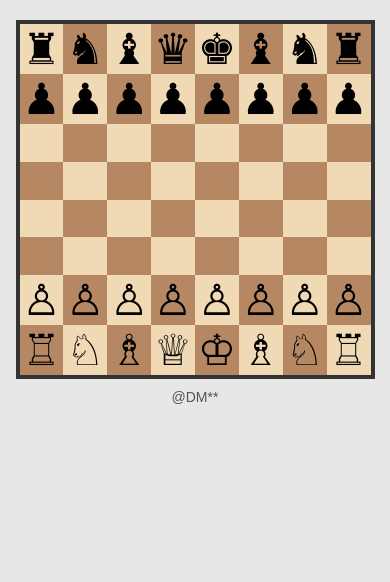
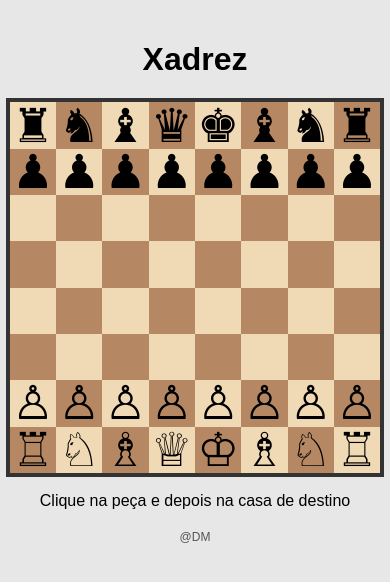
Before and after one commit to michaeldias-code/games, a plain HTML site: page xadrez.html in a window 390 px wide. Drawn offline with Linux system fonts and the light colour scheme.

Commit message:
Update xadrez.html

```diff
--- a/xadrez.html
+++ b/xadrez.html
@@ -1,26 +1,26 @@
 <!DOCTYPE html>
-<html lang="pt-br">
+<html lang="pt-BR">
 <head>
 <meta charset="UTF-8">
-<title>Xadrez - Versão 3</title>
+<title>Xadrez - Versão Mobile Friendly</title>
 <style>
 body {
     display: flex;
     flex-direction: column;
-    justify-content: center;
     align-items: center;
     margin-top: 20px;
     background: #e7e7e7;
     font-family: Arial, sans-serif;
 }
-
+h1 {
+    margin-bottom: 20px;
+}
 .board {
     display: grid;
     grid-template-columns: repeat(8, 80px);
     grid-template-rows: repeat(8, 80px);
     border: 4px solid #333;
 }
-
 .square {
     width: 80px;
     height: 80px;
@@ -29,38 +29,42 @@ body {
     align-items: center;
     font-size: 52px;
     user-select: none;
+    aspect-ratio: 1/1; /* garante quadrado */
+    cursor: pointer;
 }
-
 .white { background: #f0d9b5; }
 .black { background: #b58863; }
-
-.piece {
-    cursor: pointer;
-}
+.selected { outline: 3px solid yellow; }
+#info { margin-top: 15px; font-size: 16px; }
+.footer { margin-top: 20px; font-size: 12px; color: #555; }
 
 /* CELULAR */
 @media (max-width: 600px) {
     .board {
-        width: 90vw;
-        height: 90vw;
+        width: 95vw;
+        height: 95vw;
         grid-template-columns: repeat(8, 1fr);
         grid-template-rows: repeat(8, 1fr);
     }
     .square {
         width: 100%;
         height: 100%;
-        font-size: 11vw; /* ajuste fino para peças maiores */
+        font-size: 12vw;
     }
 }
 </style>
 </head>
 <body>
 
+<h1>Xadrez</h1>
 <div class="board" id="board"></div>
-<div style="margin-top:10px;font-size:14px;color:#555;">@DM**</div>
+<div id="info">Clique na peça e depois na casa de destino</div>
+<div class="footer">@DM</div>
 
 <script>
-const board = document.getElementById("board");
+const boardDiv = document.getElementById("board");
+let boardState = [];
+let selectedSquare = null;
 
 // Posições iniciais usando Unicode
 const initialPositions = [
@@ -79,35 +83,40 @@ for (let i = 0; i < 64; i++) {
     const square = document.createElement("div");
     const row = Math.floor(i / 8);
     const col = i % 8;
-
-    square.classList.add("square");
-    square.classList.add((row + col) % 2 === 0 ? "white" : "black");
+    square.classList.add("square", (row + col) % 2 === 0 ? "white" : "black");
     square.dataset.index = i;
-
-    if (initialPositions[i] !== "") {
-        const piece = document.createElement("div");
-        piece.textContent = initialPositions[i];
-        piece.classList.add("piece");
-        square.appendChild(piece);
-    }
-
-    board.appendChild(square);
+    square.addEventListener("click", () => handleClick(i));
+    boardDiv.appendChild(square);
+    boardState.push(initialPositions[i]);
 }
 
-// --- CLIQUE NO DESTINO ---
-let selectedPiece = null;
+// Renderiza tabuleiro
+function render() {
+    for (let i = 0; i < 64; i++) {
+        const square = boardDiv.children[i];
+        square.textContent = boardState[i];
+        square.classList.remove("selected");
+        if (selectedSquare === i) square.classList.add("selected");
+    }
+}
 
-board.addEventListener("click", (e) => {
-    const target = e.target;
-    if (target.classList.contains("piece")) {
-        selectedPiece = target;
-    } else if (target.classList.contains("square") && selectedPiece) {
-        // Move a peça para a casa clicada
-        if (target.firstChild) target.removeChild(target.firstChild);
-        target.appendChild(selectedPiece);
-        selectedPiece = null;
+function handleClick(index) {
+    if (!boardState[index]) {
+        if (selectedSquare !== null) {
+            // Move peça
+            boardState[index] = boardState[selectedSquare];
+            boardState[selectedSquare] = "";
+            selectedSquare = null;
+            render();
+        }
+    } else {
+        // Seleciona peça
+        selectedSquare = index;
+        render();
     }
-});
+}
+
+render();
 </script>
 
 </body>
```
